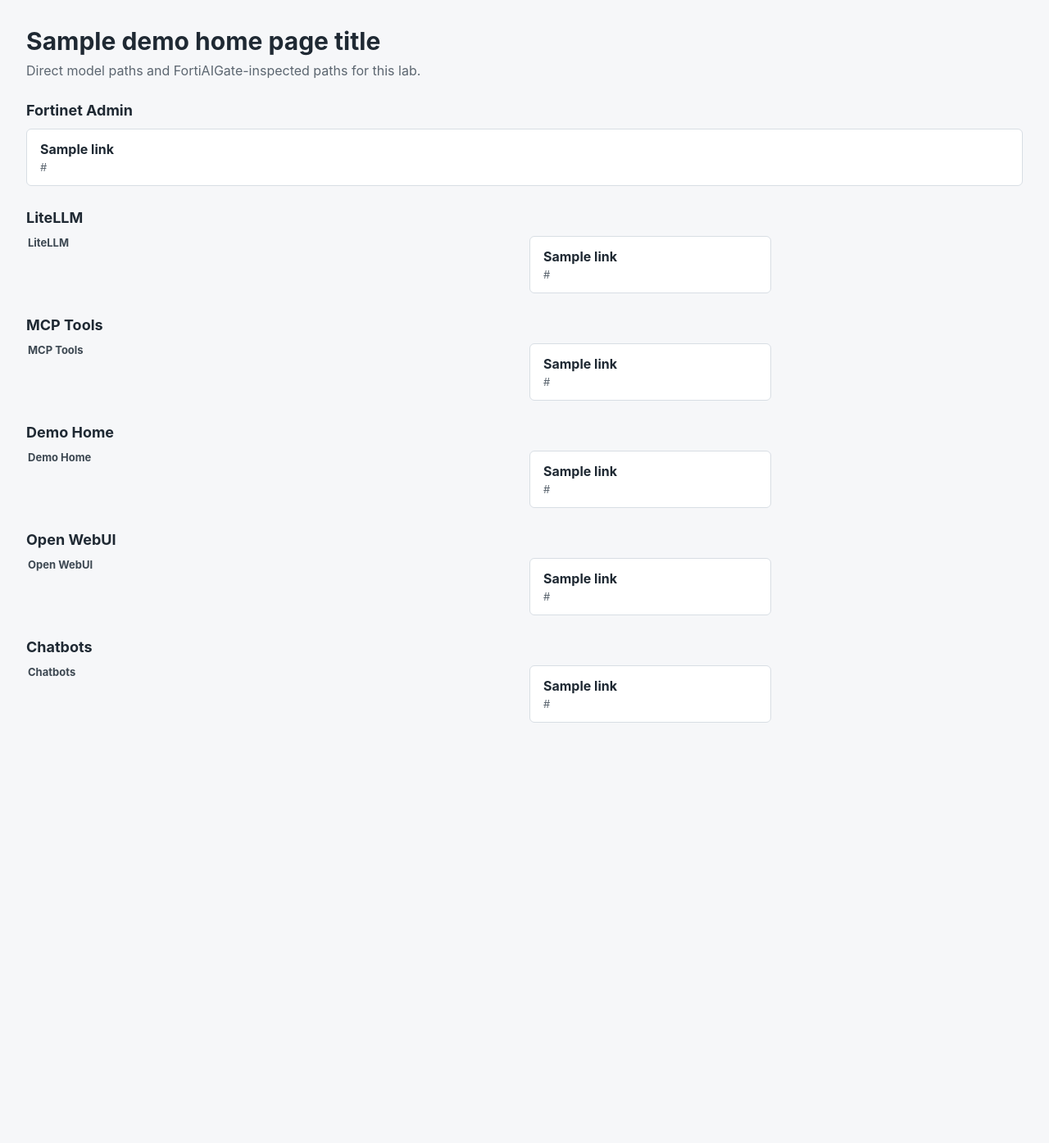
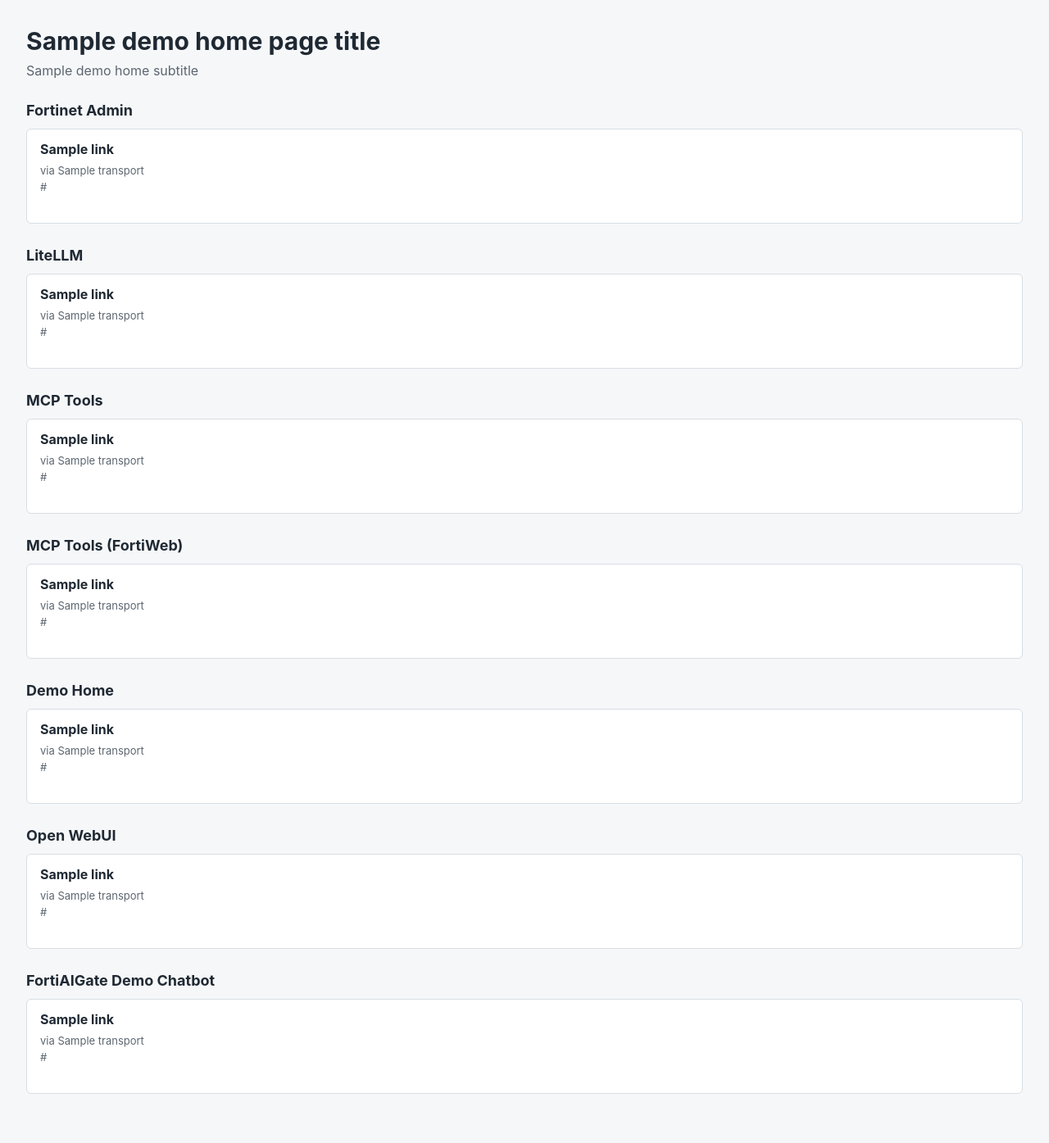
Before and after one commit to mabutterfield/fortiaigate_demo, a Python web app: template ansible/roles/demo_home/templates/index.html.j2 in a window 1280 px wide. Shown: the whole page at 82% size. Before the commit the page ends 882 px from the top, so only its background shows below. Run offline with Jinja, Linux system fonts and the light colour scheme; the template is opened without the code that fills it: most values are stand-ins (such as "Sample title", 1, 10 or a date in 2020).

Commit message:
reworked demo home page

```diff
--- a/ansible/roles/demo_home/templates/index.html.j2
+++ b/ansible/roles/demo_home/templates/index.html.j2
@@ -40,32 +40,9 @@
       grid-template-columns: repeat(auto-fit, minmax(220px, 1fr));
       gap: 12px;
     }
-    .link-matrix {
-      display: grid;
-      grid-template-columns: repeat(4, minmax(180px, 1fr));
-      gap: 12px;
-      align-items: stretch;
-    }
-    .group-heading {
-      padding: 0 2px 2px;
-      color: #3d4852;
-      font-size: 13px;
-      font-weight: 700;
-    }
-    .group-heading.direct {
-      grid-column: 1 / 3;
-    }
-    .group-heading.fortiweb {
-      grid-column: 3 / 5;
-      border-left: 2px solid #b8c2cc;
-      padding-left: 14px;
-    }
-    .fortiweb-cell {
-      border-left: 2px solid #b8c2cc;
-      padding-left: 12px;
-    }
     a.card {
       display: block;
+      min-height: 86px;
       padding: 14px 16px;
       border: 1px solid #d8dee4;
       border-radius: 6px;
@@ -79,202 +56,114 @@
     .label {
       display: block;
       font-weight: 650;
-      margin-bottom: 4px;
+      margin-bottom: 8px;
     }
+    .meta,
     .url {
       display: block;
       color: #5c6670;
       font-size: 13px;
+      line-height: 1.35;
       overflow-wrap: anywhere;
     }
-    @media (max-width: 900px) {
-      .link-matrix {
-        grid-template-columns: repeat(2, minmax(180px, 1fr));
-      }
-      .group-heading.direct,
-      .group-heading.fortiweb {
-        grid-column: 1 / 3;
-      }
-      .group-heading.fortiweb,
-      .fortiweb-cell {
-        border-left: 0;
-        padding-left: 0;
-      }
-      .group-heading.fortiweb {
-        border-top: 2px solid #b8c2cc;
-        padding-top: 12px;
-      }
+    .meta {
+      margin-bottom: 2px;
     }
+{% if demo_home_extra_css | default('', true) | length > 0 %}
+{{ demo_home_extra_css }}
+{% endif %}
   </style>
 </head>
 <body>
+{% macro link_card(link) -%}
+        <a class="card" href="{{ link.url }}" target="_blank" rel="noopener noreferrer">
+          <span class="label">{{ link.title | default(link.label) }}</span>
+{% if link.transport | default('', true) | length > 0 %}
+          <span class="meta">via {{ link.transport }}</span>
+{% endif %}
+          <span class="url">{{ link.url }}</span>
+        </a>
+{%- endmacro %}
   <main>
     <h1>{{ demo_home_page_title }}</h1>
-    <p class="subtle">Direct model paths and FortiAIGate-inspected paths for this lab.</p>
+    <p class="subtle">{{ demo_home_subtitle }}</p>
 
+{% if demo_home_admin_links | length > 0 %}
     <section>
-      <h2>Fortinet Admin</h2>
+      <h2>{{ demo_home_section_titles.admin | default('Fortinet Admin') }}</h2>
       <div class="grid">
 {% for link in demo_home_admin_links %}
-        <a class="card" href="{{ link.url }}" target="_blank" rel="noopener noreferrer">
-          <span class="label">{{ link.label }}</span>
-          <span class="url">{{ link.url }}</span>
-        </a>
+{{ link_card(link) }}
 {% endfor %}
-      </div>
-    </section>
-
-    <section>
-      <h2>LiteLLM</h2>
-      <div class="link-matrix">
-        <div class="group-heading direct">LiteLLM</div>
-{% if demo_home_litellm_fortiweb_links_present | default(false) %}
-        <div class="group-heading fortiweb">LiteLLM Via FortiWeb</div>
-{% endif %}
-{% for link in demo_home_litellm_links %}
-{% if 'via FortiWeb' not in link.label %}
-        <a class="card" href="{{ link.url }}" target="_blank" rel="noopener noreferrer">
-          <span class="label">{{ link.label }}</span>
-          <span class="url">{{ link.url }}</span>
-        </a>
-{% endif %}
-{% endfor %}
-{% if demo_home_litellm_fortiweb_links_present | default(false) %}
-{% for link in demo_home_litellm_links %}
-{% if 'via FortiWeb' in link.label %}
-        <div class="fortiweb-cell">
-          <a class="card" href="{{ link.url }}" target="_blank" rel="noopener noreferrer">
-            <span class="label">{{ link.label }}</span>
-            <span class="url">{{ link.url }}</span>
-          </a>
-        </div>
-{% endif %}
-{% endfor %}
-{% endif %}
-      </div>
-    </section>
-
-    <section>
-      <h2>MCP Tools</h2>
-      <div class="link-matrix">
-        <div class="group-heading direct">MCP Tools</div>
-{% if demo_home_mcp_fortiweb_links_present | default(false) %}
-        <div class="group-heading fortiweb">MCP Tools Via FortiWeb</div>
-{% endif %}
-{% for link in demo_home_mcp_links %}
-{% if 'via FortiWeb' not in link.label %}
-        <a class="card" href="{{ link.url }}" target="_blank" rel="noopener noreferrer">
-          <span class="label">{{ link.label }}</span>
-          <span class="url">{{ link.url }}</span>
-        </a>
-{% endif %}
-{% endfor %}
-{% if demo_home_mcp_fortiweb_links_present | default(false) %}
-{% for link in demo_home_mcp_links %}
-{% if 'via FortiWeb' in link.label %}
-        <div class="fortiweb-cell">
-          <a class="card" href="{{ link.url }}" target="_blank" rel="noopener noreferrer">
-            <span class="label">{{ link.label }}</span>
-            <span class="url">{{ link.url }}</span>
-          </a>
-        </div>
-{% endif %}
-{% endfor %}
-{% endif %}
-      </div>
-    </section>
-
-    <section>
-      <h2>Demo Home</h2>
-      <div class="link-matrix">
-        <div class="group-heading direct">Demo Home</div>
-{% if demo_home_home_fortiweb_links_present | default(false) %}
-        <div class="group-heading fortiweb">Demo Home Via FortiWeb</div>
-{% endif %}
-{% for link in demo_home_links %}
-{% if 'via FortiWeb' not in link.label %}
-        <a class="card" href="{{ link.url }}" target="_blank" rel="noopener noreferrer">
-          <span class="label">{{ link.label }}</span>
-          <span class="url">{{ link.url }}</span>
-        </a>
-{% endif %}
-{% endfor %}
-{% if demo_home_home_fortiweb_links_present | default(false) %}
-{% for link in demo_home_links %}
-{% if 'via FortiWeb' in link.label %}
-        <div class="fortiweb-cell">
-          <a class="card" href="{{ link.url }}" target="_blank" rel="noopener noreferrer">
-            <span class="label">{{ link.label }}</span>
-            <span class="url">{{ link.url }}</span>
-          </a>
-        </div>
-{% endif %}
-{% endfor %}
-{% endif %}
-      </div>
-    </section>
-
-{% if demo_home_openwebui_links | length > 0 %}
-    <section>
-      <h2>Open WebUI</h2>
-      <div class="link-matrix">
-        <div class="group-heading direct">Open WebUI</div>
-{% if demo_home_openwebui_fortiweb_links_present | default(false) %}
-        <div class="group-heading fortiweb">Open WebUI Via FortiWeb</div>
-{% endif %}
-{% for link in demo_home_openwebui_links %}
-{% if 'via FortiWeb' not in link.label %}
-        <a class="card" href="{{ link.url }}" target="_blank" rel="noopener noreferrer">
-          <span class="label">{{ link.label }}</span>
-          <span class="url">{{ link.url }}</span>
-        </a>
-{% endif %}
-{% endfor %}
-{% if demo_home_openwebui_fortiweb_links_present | default(false) %}
-{% for link in demo_home_openwebui_links %}
-{% if 'via FortiWeb' in link.label %}
-        <div class="fortiweb-cell">
-          <a class="card" href="{{ link.url }}" target="_blank" rel="noopener noreferrer">
-            <span class="label">{{ link.label }}</span>
-            <span class="url">{{ link.url }}</span>
-          </a>
-        </div>
-{% endif %}
-{% endfor %}
-{% endif %}
       </div>
     </section>
 {% endif %}
 
+{% if demo_home_litellm_links | length > 0 %}
     <section>
-      <h2>Chatbots</h2>
-      <div class="link-matrix">
-        <div class="group-heading direct">Chatbots</div>
-{% if demo_home_chatbot_fortiweb_links_present | default(false) %}
-        <div class="group-heading fortiweb">Chatbots Via FortiWeb</div>
-{% endif %}
-{% for link in demo_home_chatbot_links %}
-{% if 'via FortiWeb' not in link.label %}
-        <a class="card" href="{{ link.url }}" target="_blank" rel="noopener noreferrer">
-          <span class="label">{{ link.label }}</span>
-          <span class="url">{{ link.url }}</span>
-        </a>
-{% endif %}
+      <h2>{{ demo_home_section_titles.litellm | default('LiteLLM') }}</h2>
+      <div class="grid">
+{% for link in demo_home_litellm_links %}
+{{ link_card(link) }}
 {% endfor %}
-{% if demo_home_chatbot_fortiweb_links_present | default(false) %}
-{% for link in demo_home_chatbot_links %}
-{% if 'via FortiWeb' in link.label %}
-        <div class="fortiweb-cell">
-          <a class="card" href="{{ link.url }}" target="_blank" rel="noopener noreferrer">
-            <span class="label">{{ link.label }}</span>
-            <span class="url">{{ link.url }}</span>
-          </a>
-        </div>
-{% endif %}
-{% endfor %}
-{% endif %}
       </div>
     </section>
+{% endif %}
+
+{% if demo_home_mcp_direct_links | length > 0 %}
+    <section>
+      <h2>{{ demo_home_section_titles.mcp | default('MCP Tools') }}</h2>
+      <div class="grid">
+{% for link in demo_home_mcp_direct_links %}
+{{ link_card(link) }}
+{% endfor %}
+      </div>
+    </section>
+{% endif %}
+
+{% if demo_home_mcp_fortiweb_links | length > 0 %}
+    <section>
+      <h2>{{ demo_home_section_titles.mcp_fortiweb | default('MCP Tools (FortiWeb)') }}</h2>
+      <div class="grid">
+{% for link in demo_home_mcp_fortiweb_links %}
+{{ link_card(link) }}
+{% endfor %}
+      </div>
+    </section>
+{% endif %}
+
+{% if demo_home_links | length > 0 %}
+    <section>
+      <h2>{{ demo_home_section_titles.demo_home | default('Demo Home') }}</h2>
+      <div class="grid">
+{% for link in demo_home_links %}
+{{ link_card(link) }}
+{% endfor %}
+      </div>
+    </section>
+{% endif %}
+
+{% if demo_home_openwebui_links | length > 0 %}
+    <section>
+      <h2>{{ demo_home_section_titles.openwebui | default('Open WebUI') }}</h2>
+      <div class="grid">
+{% for link in demo_home_openwebui_links %}
+{{ link_card(link) }}
+{% endfor %}
+      </div>
+    </section>
+{% endif %}
+
+{% if demo_home_chatbot_links | length > 0 %}
+    <section>
+      <h2>{{ demo_home_section_titles.chatbot | default('FortiAIGate Demo Chatbot') }}</h2>
+      <div class="grid">
+{% for link in demo_home_chatbot_links %}
+{{ link_card(link) }}
+{% endfor %}
+      </div>
+    </section>
+{% endif %}
   </main>
 </body>
 </html>
```
Also changed, not shown: ansible/roles/demo_home/defaults/main.yml (+10 -0 lines), ansible/roles/demo_home/tasks/main.yml (+71 -5 lines).
